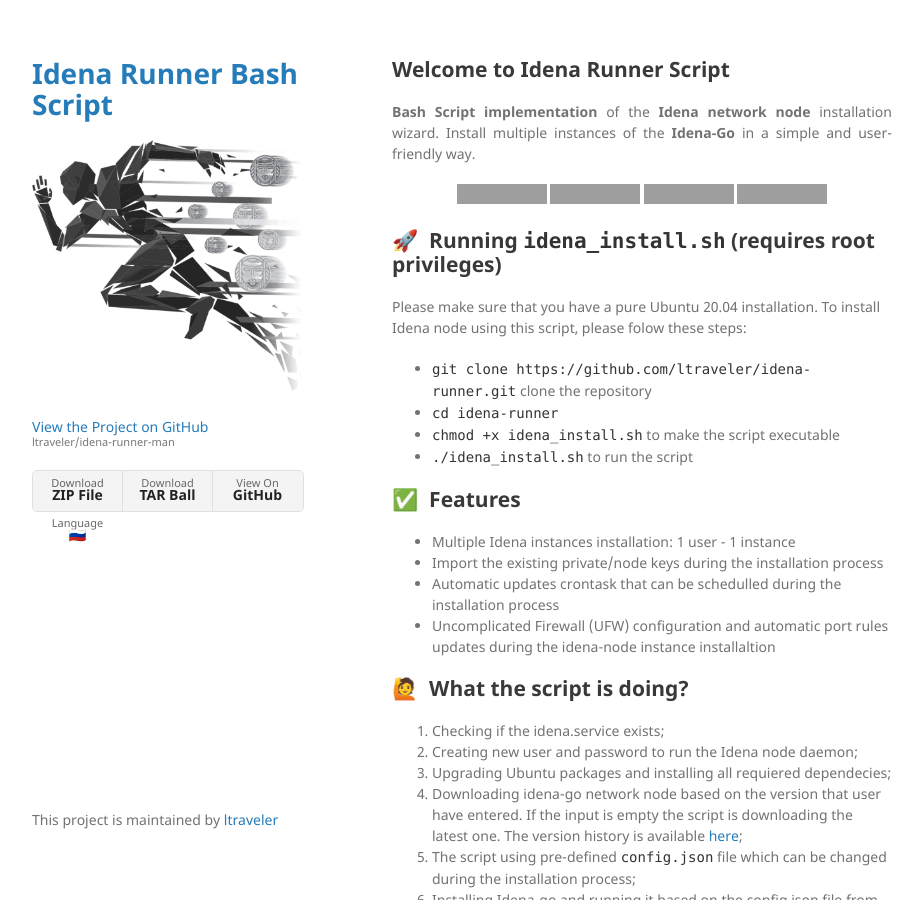
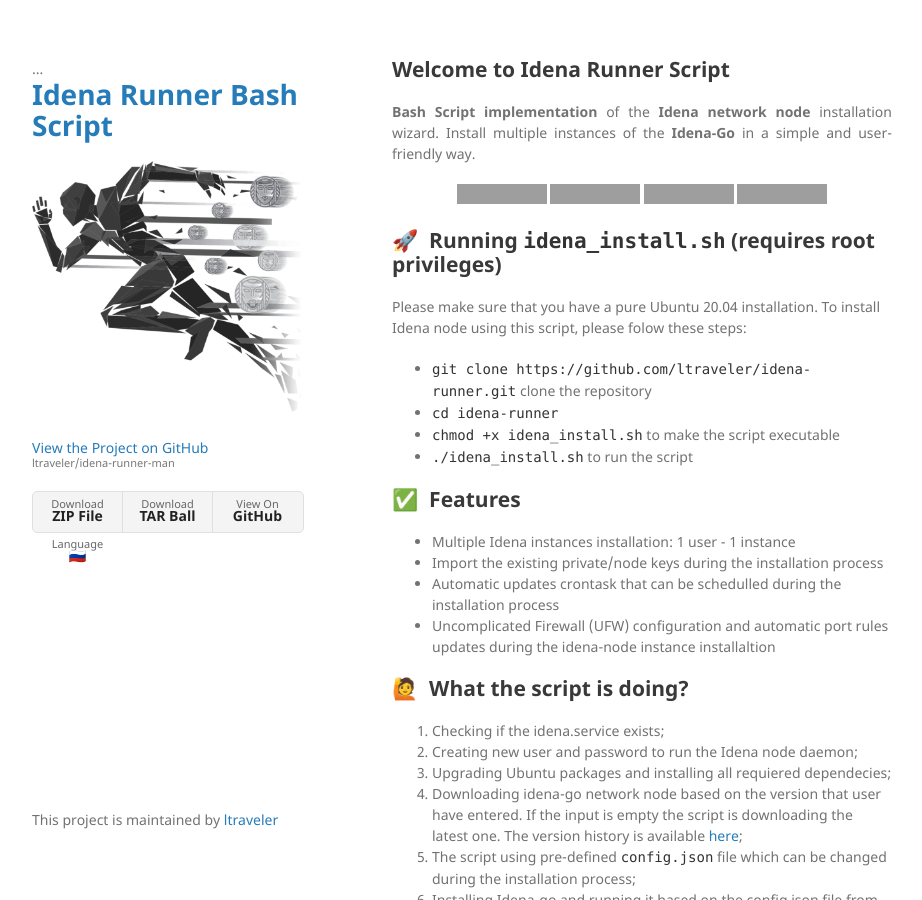
Before and after one commit to ltraveler/idena-runner-man, a Jekyll site: the page built from index.md, in a window 1280 px wide and 900 px high. Shown: the whole window, without its empty margins (178-1100 px from the left). Built offline with Jekyll 4.4.1, drawn with Linux system fonts in a browser that asks for light colours; our own code applies the rules of GitHub Pages for plain Markdown files; the repository's description, which GitHub fills in, is left out; grey boxes are pictures that could not be loaded.

Commit message:
Update default.html

```diff
--- a/_layouts/default.html
+++ b/_layouts/default.html
@@ -15,6 +15,30 @@
   <body>
     <div class="wrapper">
       <header>
+<!-- Multi Language Support Start -->
+        <nav class="header__nav" aria-label="main">
+    <div class="header__links">
+        ...
+    </div>
+    {% if page.layout == 'post' %}
+    {% assign posts=site.posts | where:"lang-ref", page.lang-ref | sort: 'lang' %}
+    {% endif %}
+    {% if  page.layout != 'post' %}
+    {% assign posts=site.pages | where:"lang-ref", page.lang-ref | sort: 'lang' %}
+    {% endif %}
+    {% if posts.size > 1 %}
+
+    <div class="header__langs">
+      {% for post in posts %}
+      {% if post.lang != page.lang %}
+      <a href="{{ site.base-url }}{{ post.url }}" class="header__lang header__lang-{{ post.lang }} title=" View in
+        {{post.lang}}" data-lang={{ post.lang }}></a>
+      {% endif %}
+      {% endfor %}
+    </div>
+    {% endif %}
+  </nav>
+<!-- Multi Language Support End -->
         <h1><a href="{{ "/" | absolute_url }}">{{ site.title | default: site.github.repository_name }}</a></h1>
 
         {% if site.logo %}
```
